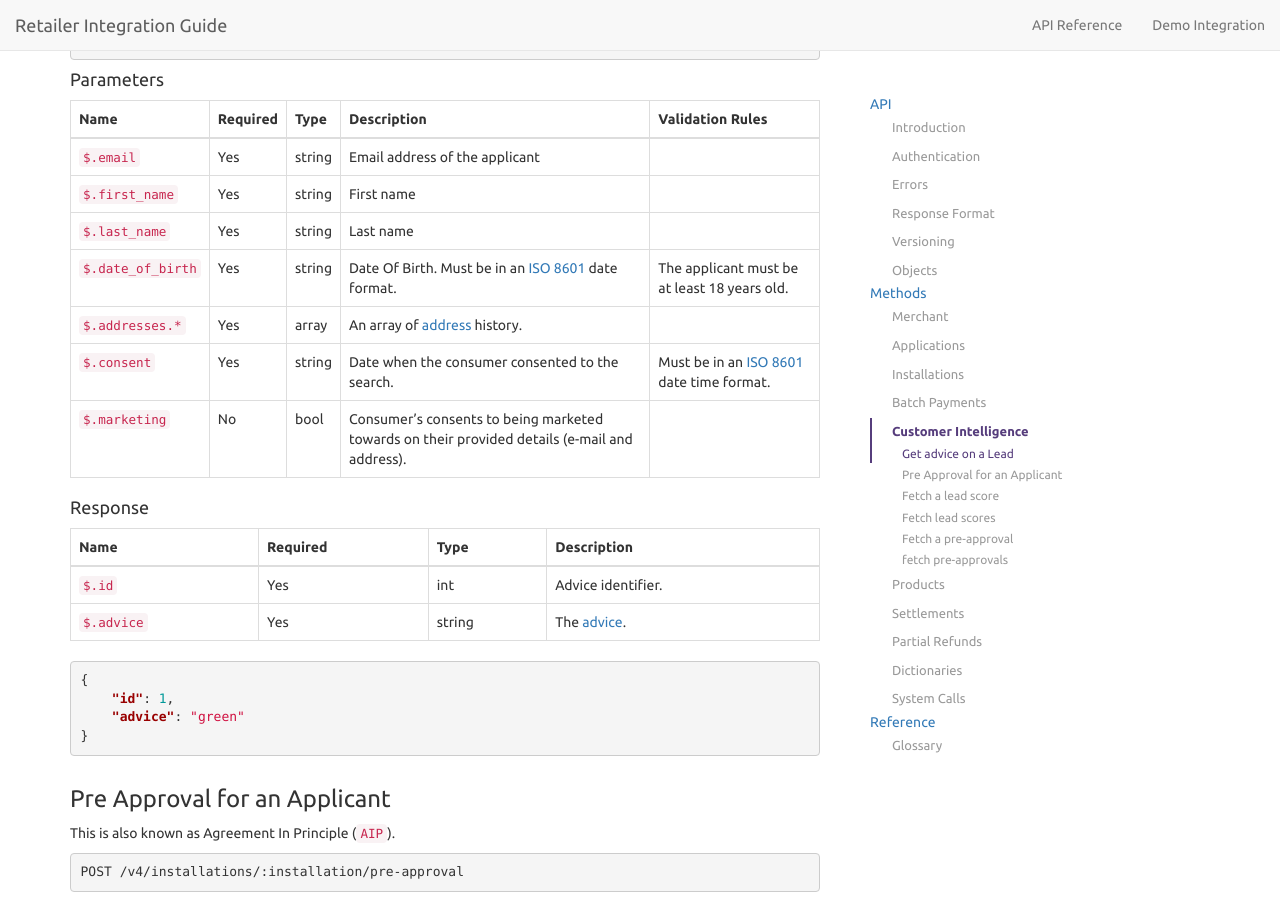
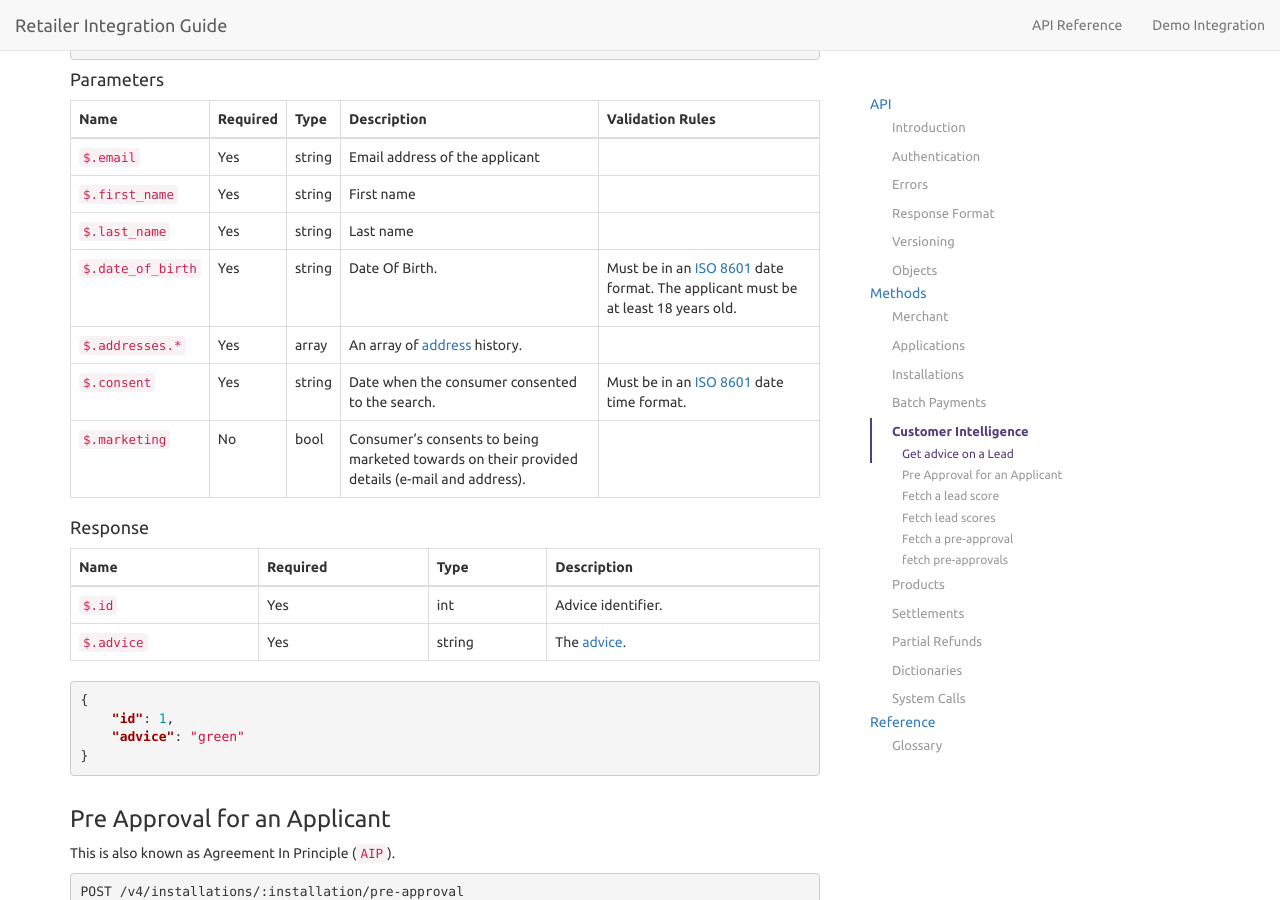
Before and after one commit to PayBreak/retailer-integration-guide, a Jekyll site: the page built from api/index.md, in a window 1280 px wide and 900 px high, scrolled down 29910 px. Built offline with Jekyll 4.4.1, drawn with Linux system fonts in a browser that asks for light colours; nearby versions of some CDN libraries; Markdown is read by kramdown in place of the engine named in the settings; our own code applies the rules of GitHub Pages for plain Markdown files.

```diff
--- a/_includes/v4/customer-intelligence.md
+++ b/_includes/v4/customer-intelligence.md
@@ -34,7 +34,7 @@ Name | Required | Type | Description | Validation Rules
 `$.email` | Yes | string | Email address of the applicant |
 `$.first_name` | Yes | string | First name |
 `$.last_name` | Yes | string | Last name |
-`$.date_of_birth` | Yes | string | Date Of Birth. Must be in an [ISO 8601](https://en.wikipedia.org/wiki/ISO_8601) date format. | The applicant must be at least 18 years old.
+`$.date_of_birth` | Yes | string | Date Of Birth. | Must be in an [ISO 8601](https://en.wikipedia.org/wiki/ISO_8601) date format. The applicant must be at least 18 years old.
 `$.addresses.*` | Yes | array | An array of [address](#address) history. |
 `$.consent` | Yes | string | Date when the consumer consented to the search. | Must be in an [ISO 8601](https://en.wikipedia.org/wiki/ISO_8601) date time format.
 `$.marketing` | No | bool | Consumer's consents to being marketed towards on their provided details (e-mail and address). |
```
